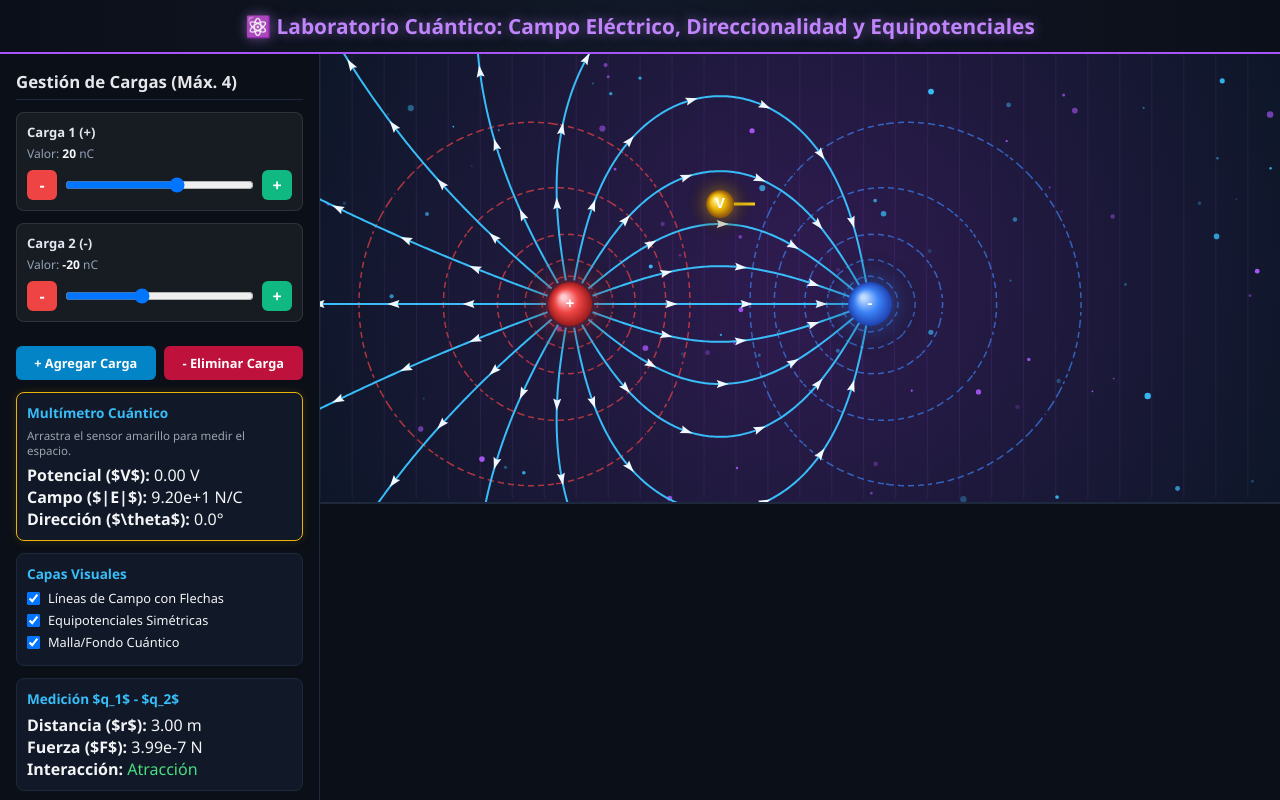
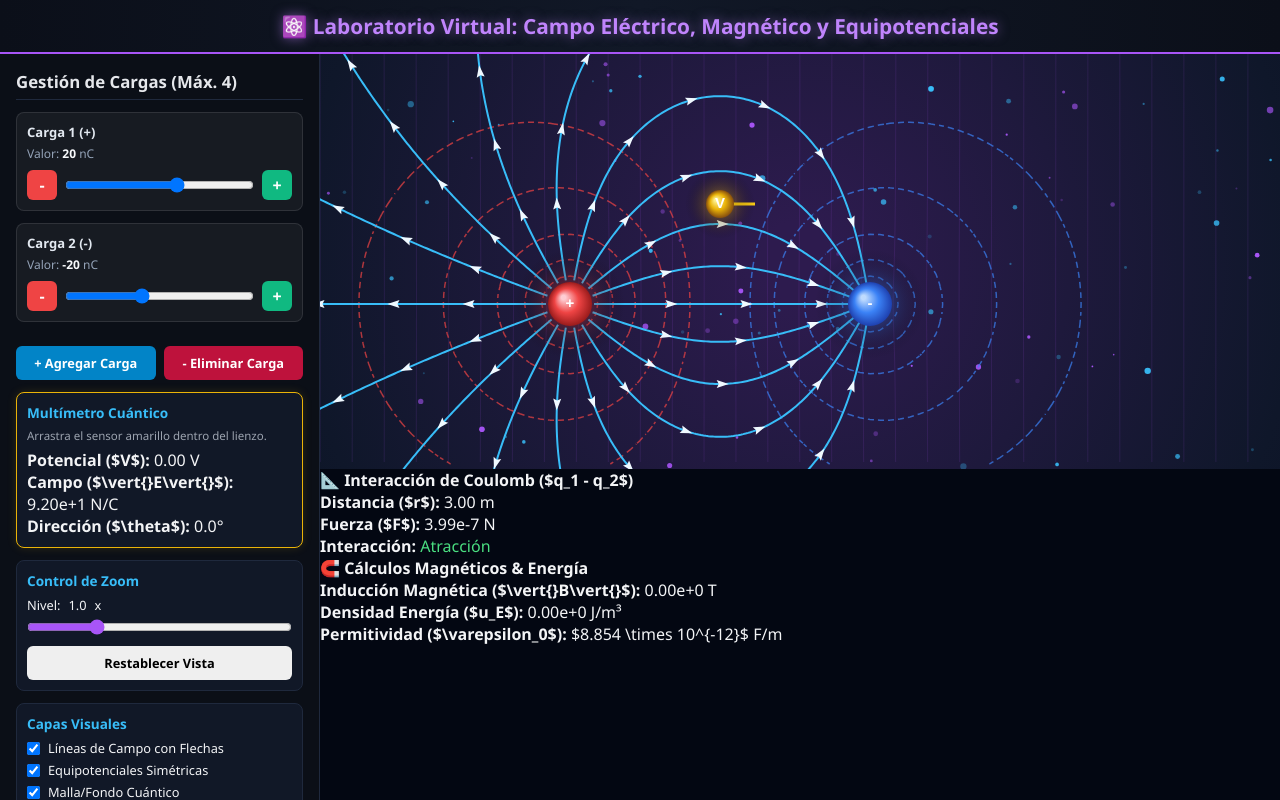
Before and after one commit to carlhos-cp97/Eys-fieldops, a plain HTML site: page index.html in a window 1280 px wide. Drawn offline with nearby package versions, Linux system fonts and the light colour scheme.

Commit message:
Revise HTML structure and content for simulation
Updated the title and header text, added zoom control, and enhanced the information dashboard with magnetic calculations.

```diff
--- a/index.html
+++ b/index.html
@@ -9,7 +9,7 @@
 </head>
 <body>
     <header>
-        <h1>⚛️ Laboratorio Cuántico: Campo Eléctrico, Direccionalidad y Equipotenciales</h1>
+        <h1>⚛️ Laboratorio Virtual: Campo Eléctrico, Magnético y Equipotenciales</h1>
     </header>
 
     <div class="main-container">
@@ -17,7 +17,7 @@
             <h2>Gestión de Cargas (Máx. 4)</h2>
 
             <div id="cargas-container">
-                <!-- Se generan dinámicamente desde app.js -->
+                <!-- Generado dinámicamente -->
             </div>
 
             <div class="btn-group">
@@ -27,10 +27,17 @@
 
             <div class="control-group highlighted">
                 <h3>Multímetro Cuántico</h3>
-                <p class="help-text">Arrastra el sensor amarillo para medir el espacio.</p>
+                <p class="help-text">Arrastra el sensor amarillo dentro del lienzo.</p>
                 <p><strong>Potencial ($V$):</strong> <span id="v-read">0.00</span> V</p>
-                <p><strong>Campo ($|E|$):</strong> <span id="e-read">0.00</span> N/C</p>
+                <p><strong>Campo ($\vert{}E\vert{}$):</strong> <span id="e-read">0.00</span> N/C</p>
                 <p><strong>Dirección ($\theta$):</strong> <span id="ang-read">0.0</span>°</p>
+            </div>
+
+            <div class="control-group">
+                <h3>Control de Zoom</h3>
+                <label for="zoom-range">Nivel: <span id="zoom-disp">1.0</span>x</label>
+                <input type="range" id="zoom-range" min="0.5" max="2.5" value="1.0" step="0.1">
+                <button id="btn-reset-zoom" class="btn btn-secondary" style="margin-top:6px; width:100%;">Restablecer Vista</button>
             </div>
 
             <div class="control-group">
@@ -39,13 +46,6 @@
                 <label><input type="checkbox" id="chk-equi" checked> Equipotenciales Simétricas</label>
                 <label><input type="checkbox" id="chk-quantum" checked> Malla/Fondo Cuántico</label>
             </div>
-
-            <div class="control-group">
-                <h3>Medición $q_1$ - $q_2$</h3>
-                <p><strong>Distancia ($r$):</strong> <span id="r-disp">0.00</span> m</p>
-                <p><strong>Fuerza ($F$):</strong> <span id="f-disp">0.00</span> N</p>
-                <p><strong>Interacción:</strong> <span id="f-type">-</span></p>
-            </div>
         </aside>
 
         <main class="simulation-area">
@@ -53,8 +53,24 @@
                 <canvas id="simCanvas"></canvas>
             </div>
 
-            <div class="chart-container">
-                <canvas id="fuerzaChart"></canvas>
+            <div class="info-dashboard">
+                <div class="physics-card">
+                    <h4>📐 Interacción de Coulomb ($q_1 - q_2$)</h4>
+                    <p><strong>Distancia ($r$):</strong> <span id="r-disp">0.00</span> m</p>
+                    <p><strong>Fuerza ($F$):</strong> <span id="f-disp">0.00</span> N</p>
+                    <p><strong>Interacción:</strong> <span id="f-type">-</span></p>
+                </div>
+
+                <div class="physics-card">
+                    <h4>🧲 Cálculos Magnéticos & Energía</h4>
+                    <p><strong>Inducción Magnética ($\vert{}B\vert{}$):</strong> <span id="b-read">0.00e+0</span> T</p>
+                    <p><strong>Densidad Energía ($u_E$):</strong> <span id="ue-read">0.00e+0</span> J/m³</p>
+                    <p><strong>Permitividad ($\varepsilon_0$):</strong> $8.854 \times 10^{-12}$ F/m</p>
+                </div>
+
+                <div class="chart-card">
+                    <canvas id="fuerzaChart"></canvas>
+                </div>
             </div>
         </main>
     </div>
```
